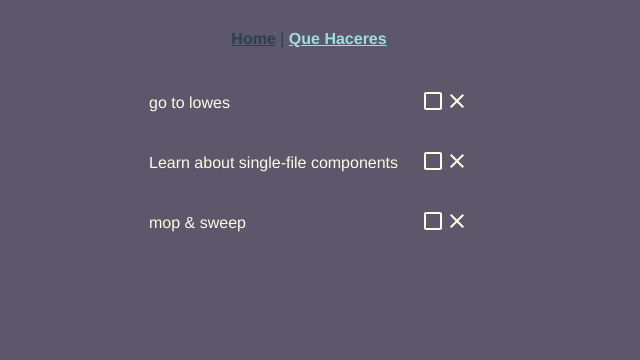
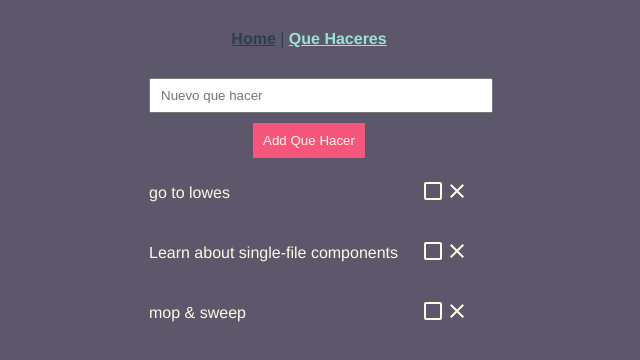
Before and after one commit to gabihuizar/the-sink, a Vue app: page /quehaceres in a window 1280 px wide. Shown: the top 360 px of the page, without its empty margins (331-971 px from the left). Built offline with nearby package versions, Linux system fonts and the light colour scheme.

Commit message:
added input bar & more styles

```diff
--- a/package.json
+++ b/package.json
@@ -25,6 +25,9 @@
     "eslint-plugin-prettier": "^3.1.3",
     "eslint-plugin-vue": "^6.2.2",
     "prettier": "^1.19.1",
-    "vue-template-compiler": "^2.6.11"
+    "sass": "^1.26.10",
+    "sass-loader": "^9.0.3",
+    "vue-template-compiler": "^2.6.11",
+    "webpack": "^4.44.1"
   }
 }
--- a/src/App.vue
+++ b/src/App.vue
@@ -8,14 +8,16 @@
   </div>
 </template>
 
-<style>
+<style lang="scss" scoped>
+@import './src/assets/colors.scss';
+
 #app {
   font-family: Avenir, Helvetica, Arial, sans-serif;
   -webkit-font-smoothing: antialiased;
   -moz-osx-font-smoothing: grayscale;
   text-align: center;
   color: #2c3e50;
-  background-color: #5d576b;
+  background-color: $dark-purple-grey;
   width: 100%;
   height: 100%;
   position: absolute;
@@ -33,6 +35,6 @@
 }
 
 #nav a.router-link-exact-active {
-  color: #99e1d9;
+  color: $sky-blue-green;
 }
 </style>
--- /dev/null
+++ b/src/assets/colors.scss
@@ -0,0 +1,4 @@
+$dark-purple-grey: #5d576b;
+$cornflower: #fffae3;
+$sky-blue-green: #99e1d9;
+$brink-pink: #f7567c;
--- a/src/components/QueHacer.vue
+++ b/src/components/QueHacer.vue
@@ -1,6 +1,6 @@
 /* eslint-disable vue/valid-template-root */
 <template>
-  <div class="quehacer">
+  <div class="queHacer">
     <p>{{ todo.text }}</p>
     <div class="icons">
       <div v-on:click="toggleComplete">
@@ -68,8 +68,10 @@ export default {
 }
 </script>
 
-<style>
-.quehacer {
+<style lang="scss" scoped>
+@import './src/assets/colors.scss';
+
+.queHacer {
   display: flex;
   justify-content: space-between;
   margin-bottom: 10px;
@@ -82,6 +84,6 @@ export default {
 }
 
 svg {
-  fill: #fffae3;
+  fill: $cornflower;
 }
 </style>
--- /dev/null
+++ b/src/components/QueHacerInput.vue
@@ -0,0 +1,45 @@
+<template>
+  <div class="queHacerInput">
+    <input
+      type="text"
+      class="input"
+      :value="value"
+      placeholder="Nuevo que hacer"
+    />
+    <button>Add Que Hacer</button>
+  </div>
+</template>
+
+<script>
+export default {
+  name: 'QueHacerInput',
+  props: {
+    value: {
+      type: String,
+      default: ''
+    }
+  }
+}
+</script>
+
+<style lang="scss" scoped>
+@import './src/assets/colors.scss';
+
+.queHacerInput {
+  margin-bottom: 10px;
+}
+
+.input {
+  width: 100%;
+  padding: 8px 10px;
+  margin-bottom: 10px;
+}
+
+button {
+  padding: 10px 10px;
+  background-color: $brink-pink;
+  color: $cornflower;
+  border: none;
+  cursor: pointer;
+}
+</style>
--- a/src/views/QueHaceres.vue
+++ b/src/views/QueHaceres.vue
@@ -1,5 +1,6 @@
 <template>
   <div class="quehaceres">
+    <QueHacerInput ßv-model="newTodoText" />
     <QueHacer
       v-for="todo in todos"
       :key="todo.id"
@@ -12,12 +13,14 @@
 <script>
 // @ is an alias to /src
 import QueHacer from '@/components/QueHacer.vue'
+import QueHacerInput from '@/components/QueHacerInput.vue'
 
 let nextTodoId = 1
 
 export default {
   name: 'QueHaceres',
   components: {
+    QueHacerInput,
     QueHacer
   },
   data: () => {
@@ -49,11 +52,13 @@ export default {
   }
 }
 </script>
-<style>
+<style lang="scss" scoped>
+@import './src/assets/colors.scss';
+
 .quehaceres {
   width: 320px;
   margin: auto;
-  background-color: #5d576b;
-  color: #fffae3;
+  background-color: $dark-purple-grey;
+  color: $cornflower;
 }
 </style>
```
Also changed, not shown: 1 other file (tests, documents, lock files or other folders).
